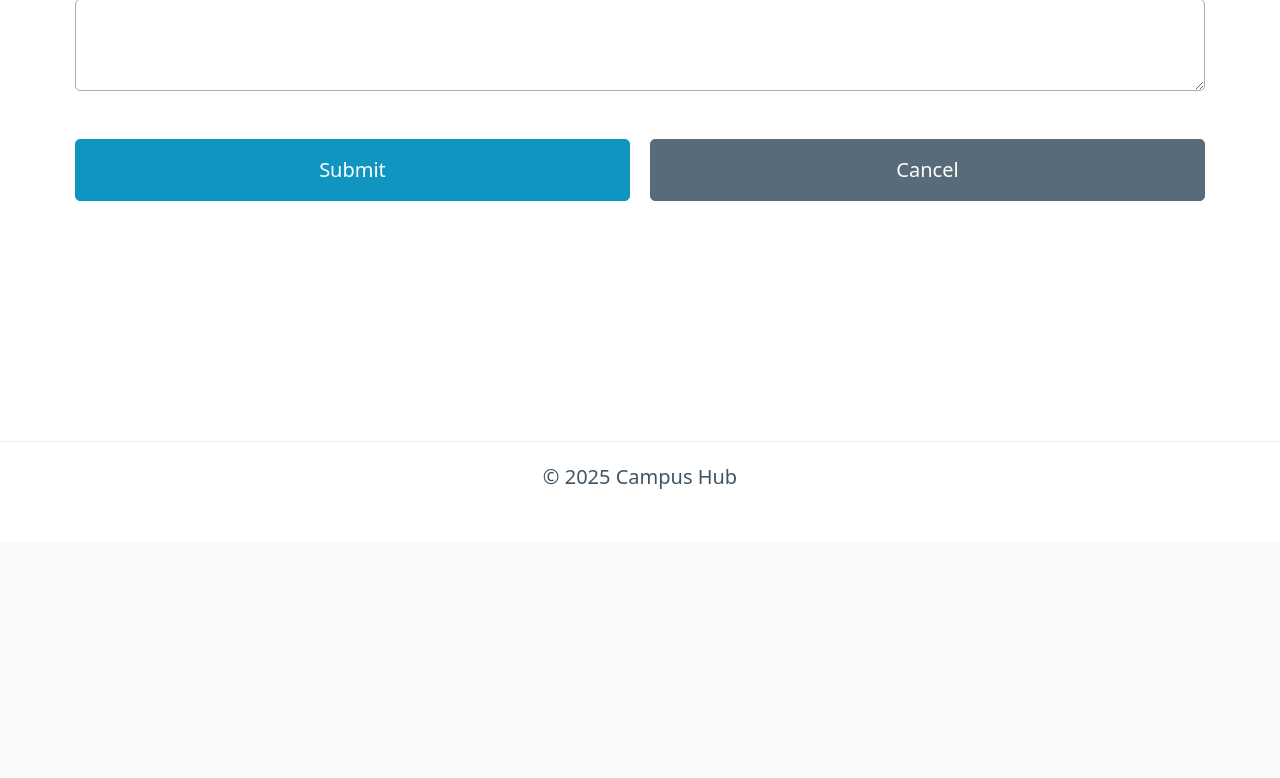
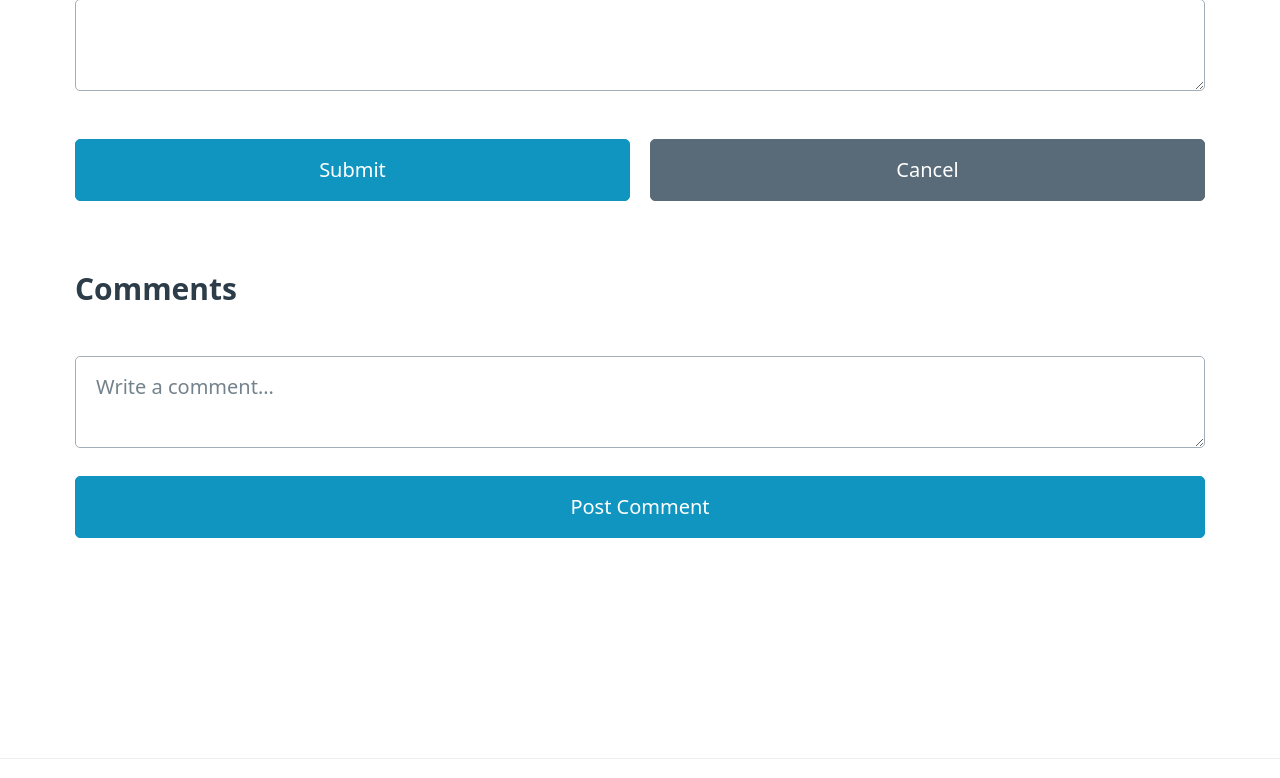
Before and after one commit to ASBX7/CampusHub, a PHP site: the page made by Events Calendar/index.html in a window 1280 px wide, after a click on "+ Add Event". Shown: the part 811-1589 px from the top of the page. Before the commit the page ends 1300 px from the top, so only its background shows below. Run offline with PHP 8.4, Linux system fonts and the light colour scheme.

Commit message:
Comment section added

```diff
--- a/Events Calendar/app.js
+++ b/Events Calendar/app.js
@@ -1,7 +1,8 @@
 let eventsData = [];
+let eventComments = {};
 let currentPage = 1;
 const eventsPerPage = 6;
-let currentView = "calendar"; // default view
+let currentView = "calendar";
 
 function showSuccessMessage(message) {
   const box = document.getElementById("successMessage");
@@ -150,6 +151,7 @@ function showEventDetail(id) {
   document.getElementById('detailCategory').textContent = e.category;
   document.getElementById('detailDescription').textContent = e.description || 'No description.';
   document.getElementById('editEventId').value = e.id;
+  renderComments(id);
   location.hash = 'event-detail';
 }
 
@@ -222,6 +224,37 @@ function deleteEvent() {
     eventsData = eventsData.filter(ev => ev.id != id);
     showSuccessMessage('Event deleted successfully!');
     location.hash = 'listing';
+    renderComments(id);
     loadEvents();
   }
 }
+
+document.getElementById('commentForm').addEventListener('submit', e => {
+  e.preventDefault();
+  const eventId = document.getElementById('editEventId').value;
+  const comment = document.getElementById('commentInput').value.trim();
+  if (!comment) return;
+
+  if (!eventComments[eventId]) eventComments[eventId] = [];
+  eventComments[eventId].push(comment);
+  document.getElementById('commentInput').value = '';
+  renderComments(eventId);
+});
+
+function renderComments(eventId) {
+  const container = document.getElementById('commentsSection');
+  container.innerHTML = '';
+  const comments = eventComments[eventId] || [];
+  if (comments.length === 0) {
+    container.innerHTML = '<p>No comments yet.</p>';
+    return;
+  }
+
+  const ul = document.createElement('ul');
+  comments.forEach(comment => {
+    const li = document.createElement('li');
+    li.textContent = comment;
+    ul.appendChild(li);
+  });
+  container.appendChild(ul);
+}
--- a/Events Calendar/index.html
+++ b/Events Calendar/index.html
@@ -99,6 +99,15 @@
       </div>
       <p id="formError" style="color: red; display: none;">Please fill in all required fields.</p>
     </form>
+
+<h3>Comments</h3>
+<div id="commentsSection">
+</div>
+<form id="commentForm">
+  <textarea id="commentInput" placeholder="Write a comment..." required></textarea>
+  <button type="submit">Post Comment</button>
+</form>
+
   </section>
 </main>
 
--- a/Events Calendar/styles.css
+++ b/Events Calendar/styles.css
@@ -1,5 +1,3 @@
-/* styles.css */
-
 /* Header styles */
 .header-container {
     padding: 1rem 2rem;
@@ -160,3 +158,22 @@
       min-height: auto;
     }
   }
+
+#commentsSection li {
+  background-color: rgba(255, 255, 255, 0.03);
+  padding: 0.75rem 1rem;
+  margin-bottom: 0.75rem;
+  border-left: 4px solid #4e79a7;
+  border-radius: 0.5rem;
+  color: #e0e0e0;
+  font-size: 0.95rem;
+  position: relative;
+}
+
+#commentsSection li::before {
+  content: "💬";
+  position: absolute;
+  left: -1.5rem;
+  top: 0.75rem;
+  font-size: 1rem;
+}
```
